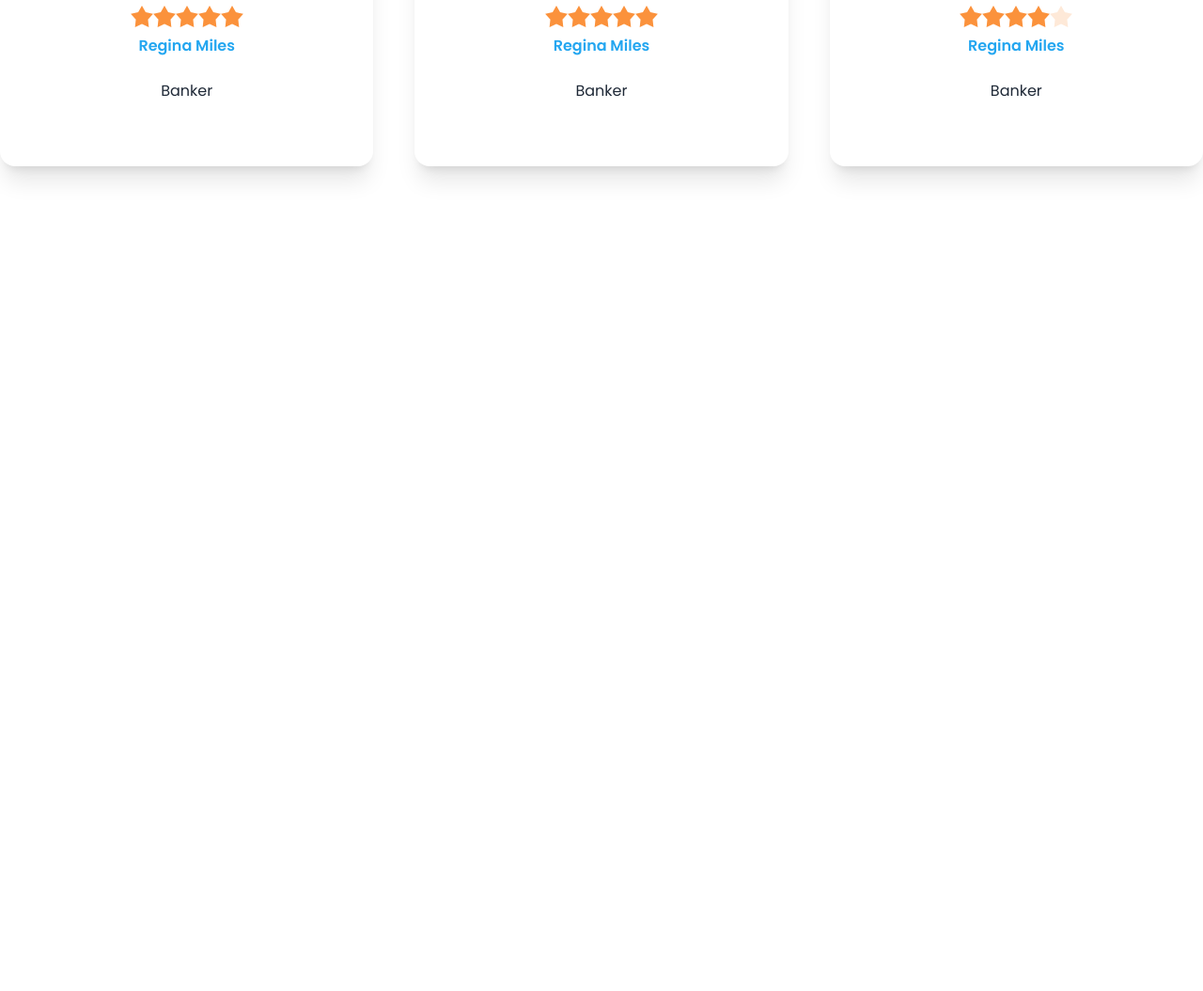
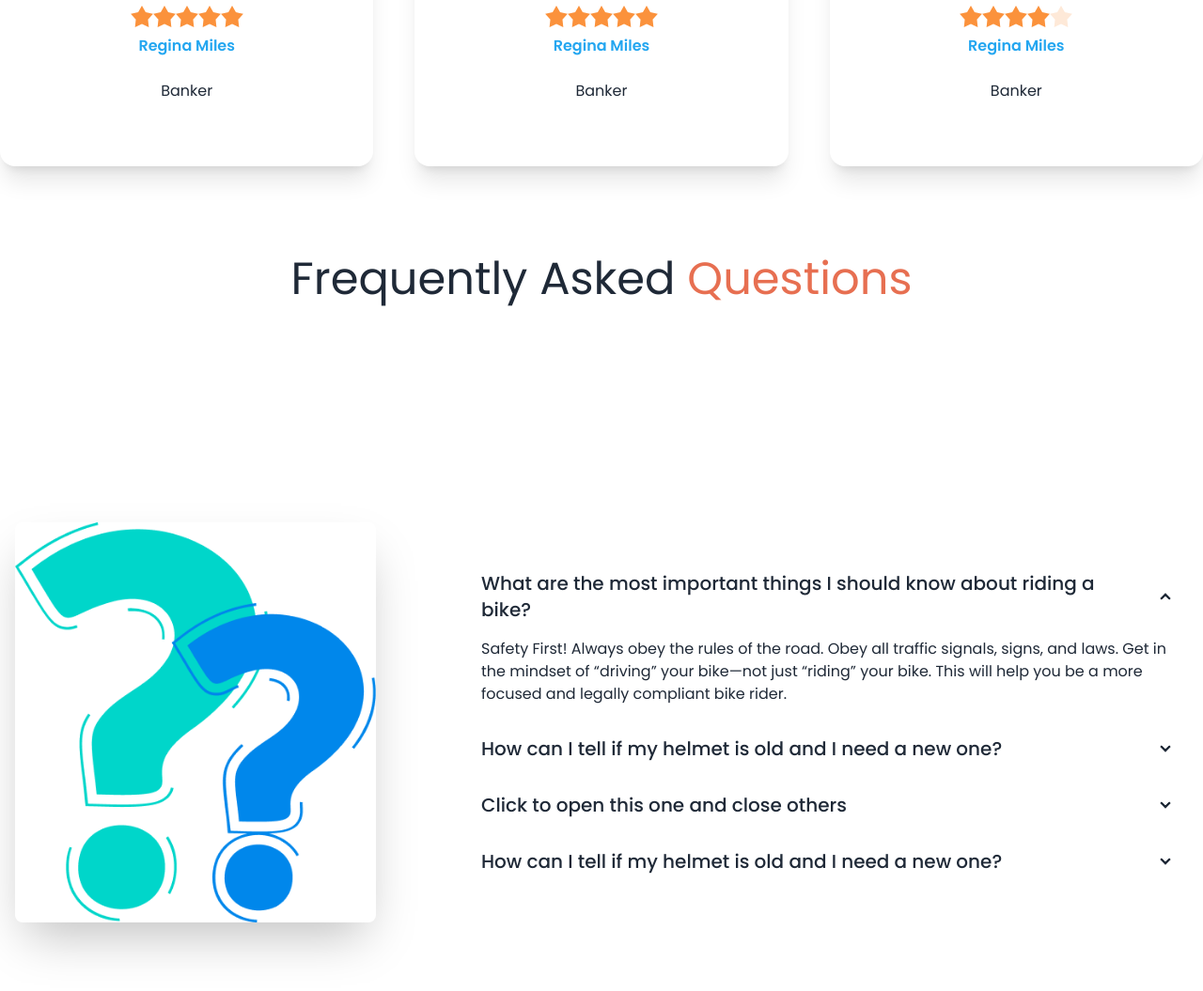
Before and after one commit to rafim-rabby/Biker-Zone-with-daisyUI, a plain HTML site: page index.html in a window 1280 px wide. Shown: the part 1769-2824 px from the top of the page at 94% size. Before the commit the page ends 2042 px from the top, so only its background shows below. Drawn offline with nearby package versions, Linux system fonts and the light colour scheme.

Commit message:
Created FAQ Section

```diff
--- a/index.html
+++ b/index.html
@@ -308,6 +308,66 @@
         </div>
       </div>
     </section>
+
+    <!-- FAQ -->
+    <section class="my-24">
+      <h2 class="text-5xl text-semibold text-center mb-12">Frequently Asked  <span class="text-bike-primary">Questions</span></h2>
+      <!-- <div class="hero-container"> -->
+        <div class="hero min-h-screen">
+          <div class="hero-content flex-col lg:gap-24 lg:flex-row">
+            <img src="./biker-zone-resources/images/others/faq.png" class="w-1/2 lg:max-w-sm rounded-lg shadow-2xl" />
+            <div>
+
+              <!-- first query -->
+              <div class="collapse collapse-arrow">
+                <input type="radio" name="my-accordion-2" checked="checked" />
+                <div class="collapse-title text-xl font-medium">
+                  What are the most important things I should
+                  know about riding a bike?
+                </div>
+                <div class="collapse-content">
+                  <p>Safety First! Always obey the rules of the road. Obey all traffic signals, signs, and laws. Get in the mindset of “driving” your bike—not just “riding” your bike. This will help you be a more focused and legally compliant bike rider. </p>
+                </div>
+              </div>
+
+              <!-- second query -->
+              <div class="collapse collapse-arrow">
+                <input type="radio" name="my-accordion-2" />
+                <div class="collapse-title text-xl font-medium">
+                  How can I tell if my helmet is old and I need a
+                  new one?
+                </div>
+                <div class="collapse-content">
+                  <p>hello</p>
+                </div>
+              </div>
+
+              <!-- third query -->
+              <div class="collapse collapse-arrow">
+                <input type="radio" name="my-accordion-2" />
+                <div class="collapse-title text-xl font-medium">
+                  Click to open this one and close others
+                </div>
+                <div class="collapse-content">
+                  <p>hello</p>
+                </div>
+
+                <!-- fourth query -->
+                <div class="collapse collapse-arrow">
+                  <input type="radio" name="my-accordion-2" />
+                  <div class="collapse-title text-xl font-medium">
+                    How can I tell if my helmet is old and I need a
+                    new one?
+                  </div>
+                  <div class="collapse-content">
+                    <p>hello</p>
+                  </div>
+              </div>
+            </div>
+          </div>
+        </div>
+      <!-- </div> -->
+    </section>
   </main>
   <footer></footer>
 </body>
```
